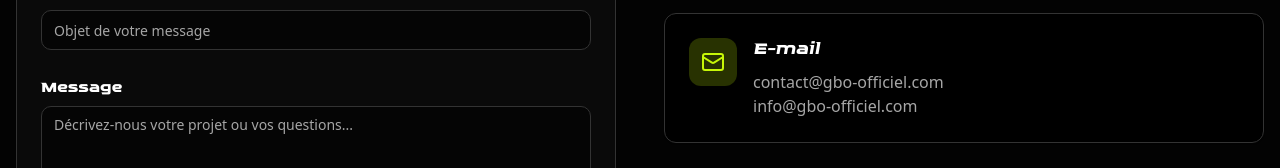
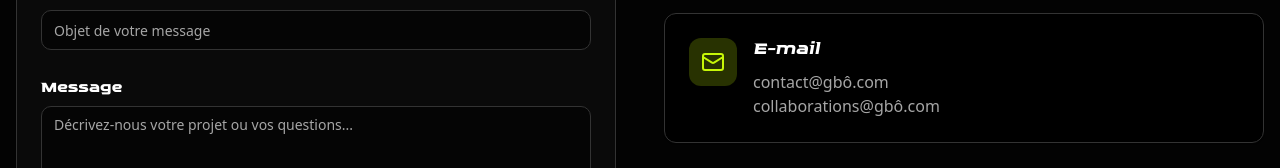
Before and after one commit to schilo1/move-connect, a React (Vite) app: page /Contact in a window 1280 px wide. Shown: the part 599-767 px from the top of the page. Built offline with nearby package versions, Linux system fonts and the light colour scheme.

Commit message:
correct email

```diff
--- a/src/components/sections/ContactSection.tsx
+++ b/src/components/sections/ContactSection.tsx
@@ -28,7 +28,7 @@ const ContactSection = () => {
     {
       icon: Mail,
       title: "E-mail",
-      details: ["contact@gbo-officiel.com", "info@gbo-officiel.com"],
+      details: ["contact@gbô.com", "collaborations@gbô.com"],
     },
   ];
 
```
